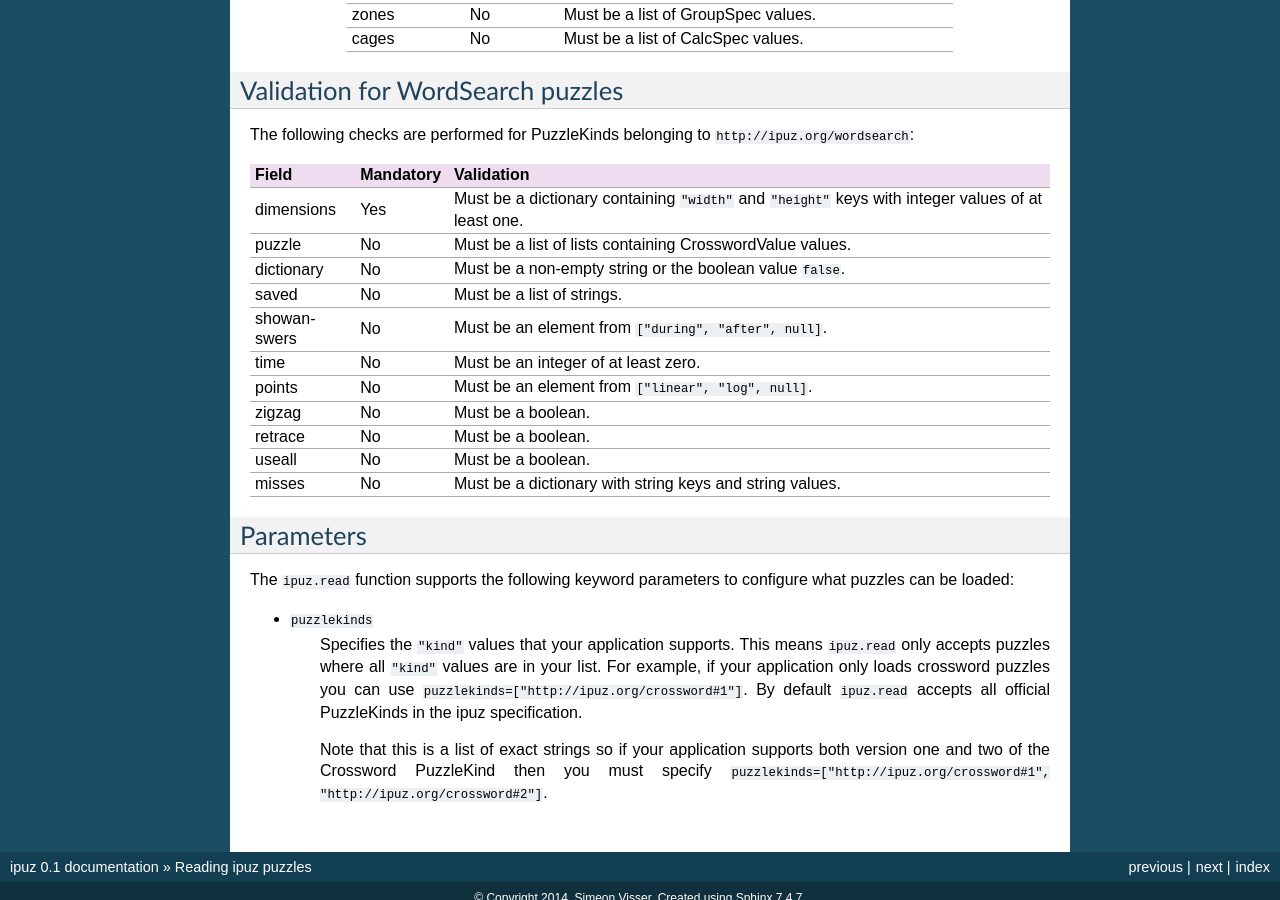
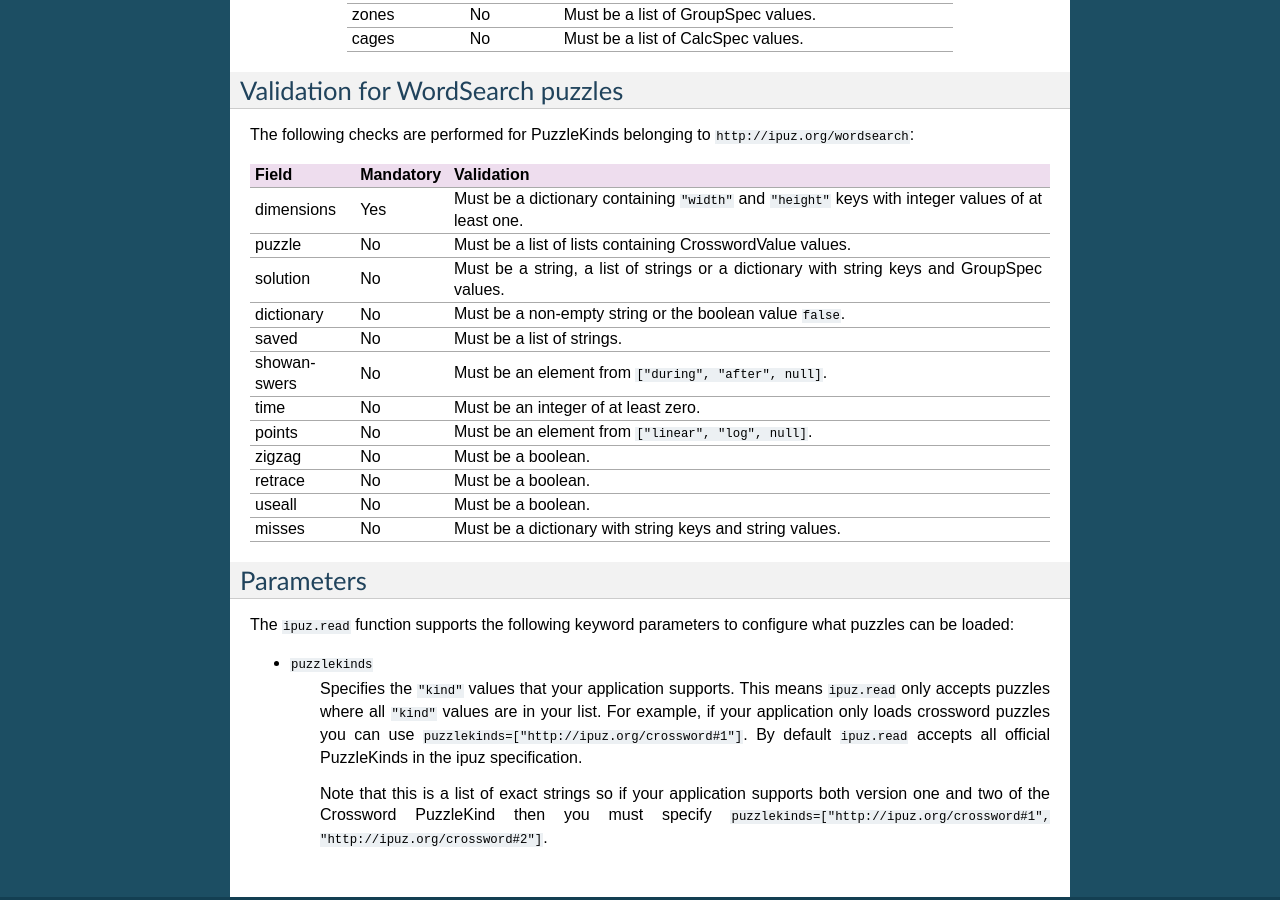
Before and after one commit to svisser/ipuz, a Sphinx documentation site: the page built from docs/reading.rst, in a window 1280 px wide and 900 px high, scrolled down 2957 px. Built offline with Sphinx 7.4.7, drawn with Linux system fonts in a browser that asks for light colours.

Commit message:
Updated docs for WordSearch puzzles

```diff
--- a/docs/reading.rst
+++ b/docs/reading.rst
@@ -165,6 +165,7 @@ Field            Mandatory  Validation
 ===============  =========  ======================================================================================================
 dimensions       Yes        Must be a dictionary containing ``"width"`` and ``"height"`` keys with integer values of at least one.
 puzzle           No         Must be a list of lists containing CrosswordValue values.
+solution         No         Must be a string, a list of strings or a dictionary with string keys and GroupSpec values.
 dictionary       No         Must be a non-empty string or the boolean value ``false``.
 saved            No         Must be a list of strings.
 showanswers      No         Must be an element from ``["during", "after", null]``.
```
